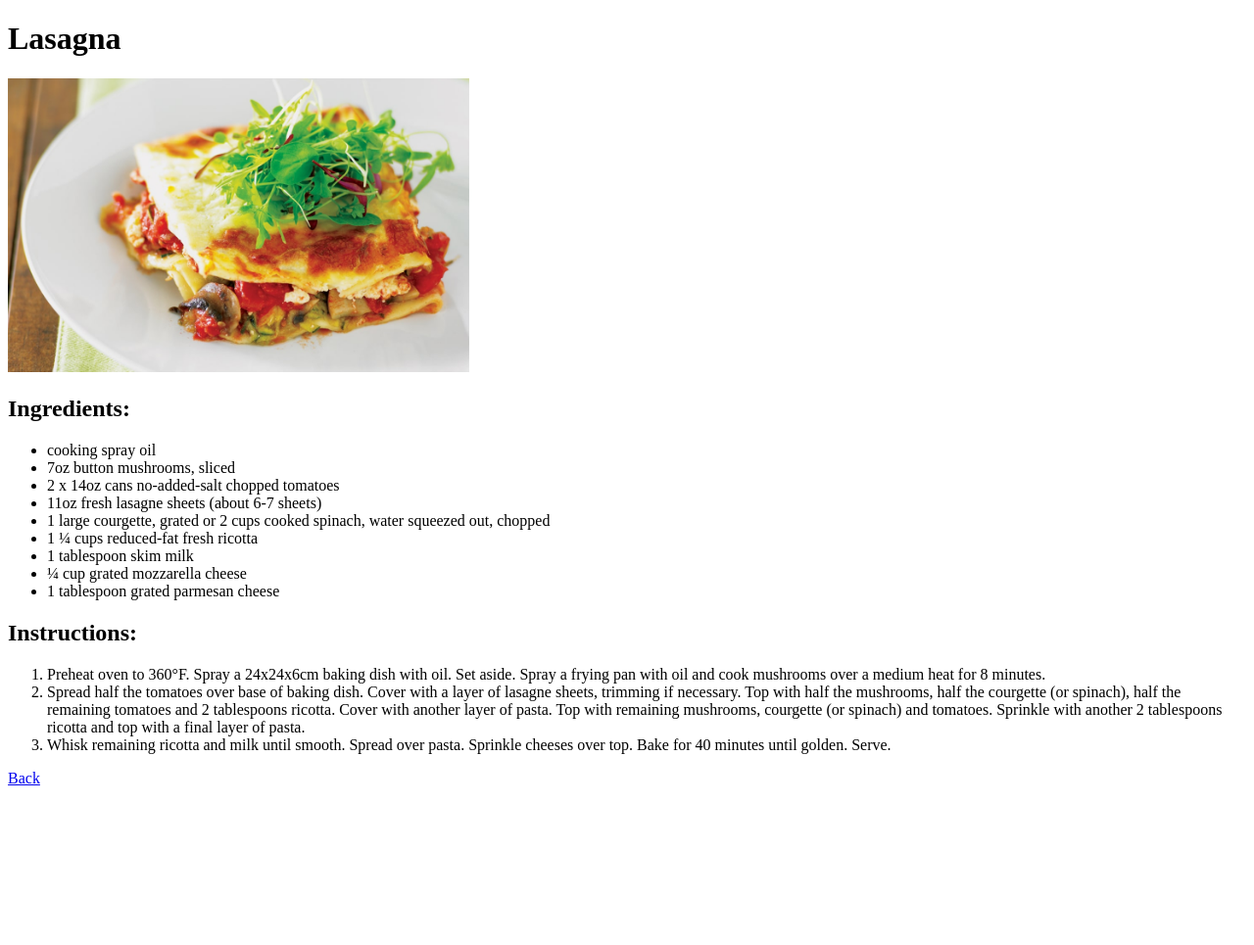
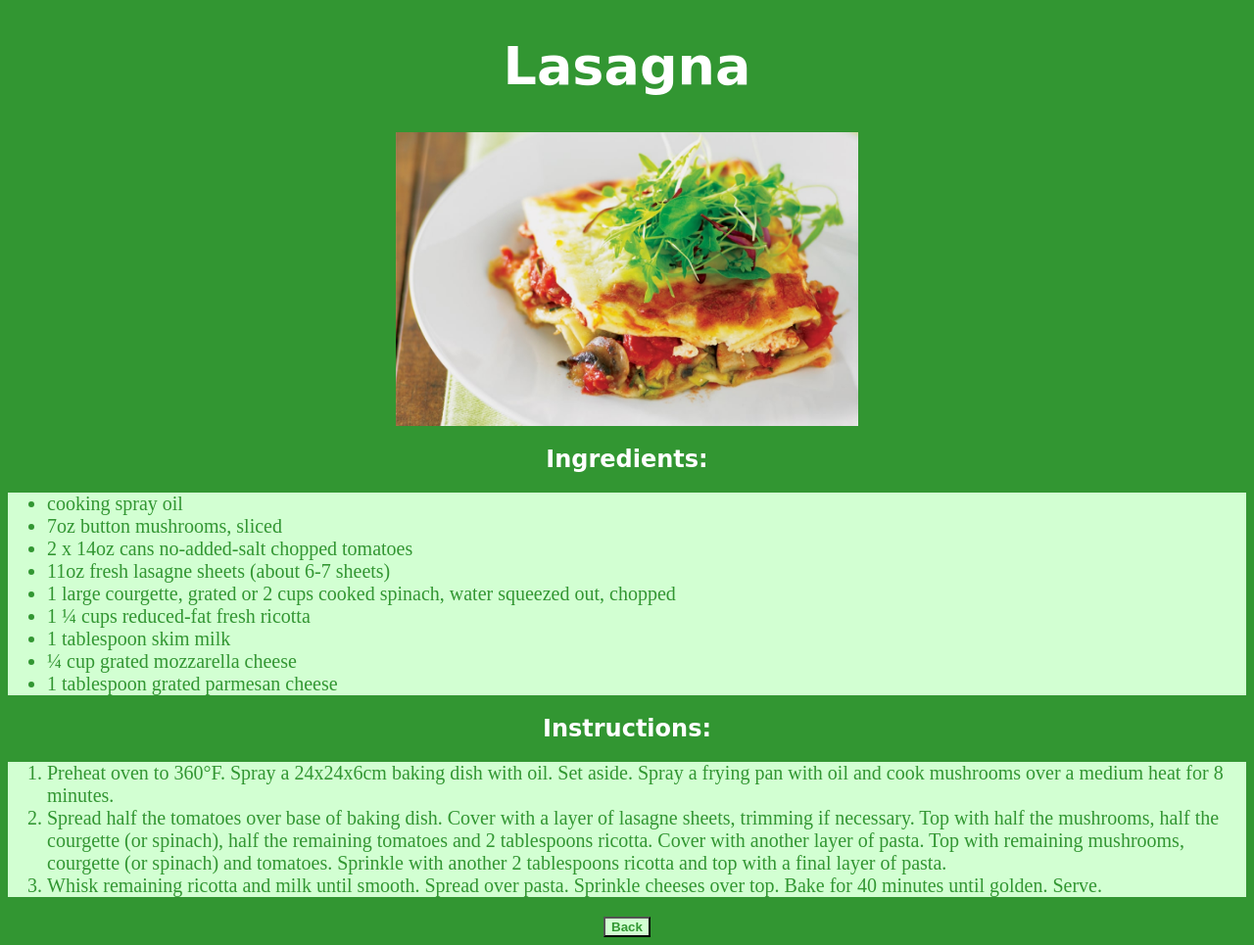
Before and after one commit to AntonioHickel/odin-recipes, a plain HTML site: page recipes/lasagna.html in a window 1280 px wide. Shown: the whole page at 98% size. Before the commit the page ends 812 px from the top, so only its background shows below. Drawn offline with Linux system fonts and the light colour scheme.

Commit message:
Add style to all pages
Created CSS file with which all the pages could be styled.

Block display solved alignment issues with images and buttons.

Style had to be added to both links and buttons in order for the underline and blue/purple text to disappear;

```diff
--- a/recipes/lasagna.html
+++ b/recipes/lasagna.html
@@ -3,6 +3,7 @@
     <head>
         <meta charset="UTF-8">
         <title>Lasagna</title>
+        <link rel="stylesheet" href="../style.css">
     </head>
 
     <body>
@@ -34,6 +35,6 @@
             <li>Whisk remaining ricotta and milk until smooth. Spread over pasta. Sprinkle cheeses over top. Bake for 40 minutes until golden. Serve.</li>
         </ol>
 
-        <a href="../index.html">Back</a>
+        <button><a href="../index.html">Back</a></button>
     </body>
 </html>
--- /dev/null
+++ b/style.css
@@ -0,0 +1,65 @@
+body {
+    background-color: rgb(50,150,50);
+}
+
+h1 {
+    font-family: "Brush Scrip MT", cursive;
+    color: white;
+    font-size: 54px;
+    text-align: center;
+}
+
+h2 {
+    font-family: "Brush Scrip MT", cursive;
+    color: white;
+    font-size: 24px;
+    text-align: center;
+}
+
+ul {
+    background-color: rgb(210,255,210);
+    color: rgb(50,150,50);
+    font-size: 20px;
+}
+
+ol {
+    background-color: rgb(210,255,210);
+    color: rgb(50,150,50);
+    font-size: 20px;
+}
+
+img {
+    display: block;
+    margin-left: auto;
+    margin-right: auto;
+}
+
+a:link {
+    text-decoration: none;
+    color: rgb(50, 150, 50);
+}
+
+a:visited {
+    text-decoration: none;
+    color: rgb(50, 150, 50);
+}
+
+a:hover {
+    text-decoration: none;
+    color: rgb(50, 150, 50);
+}
+
+a:active {
+    text-decoration: none;
+    color: rgb(50, 150, 50);
+}
+
+button {
+    display: block;
+    margin-left: auto;
+    margin-right: auto;
+    color: white;
+    background-color: rgb(210,255,210);
+    font-weight: 700;
+    text-align:center;
+}
```
Also changed, not shown: index.html (+4 -5 lines), recipes/pasta.html (+2 -1 lines), recipes/waffle.html (+2 -1 lines).
